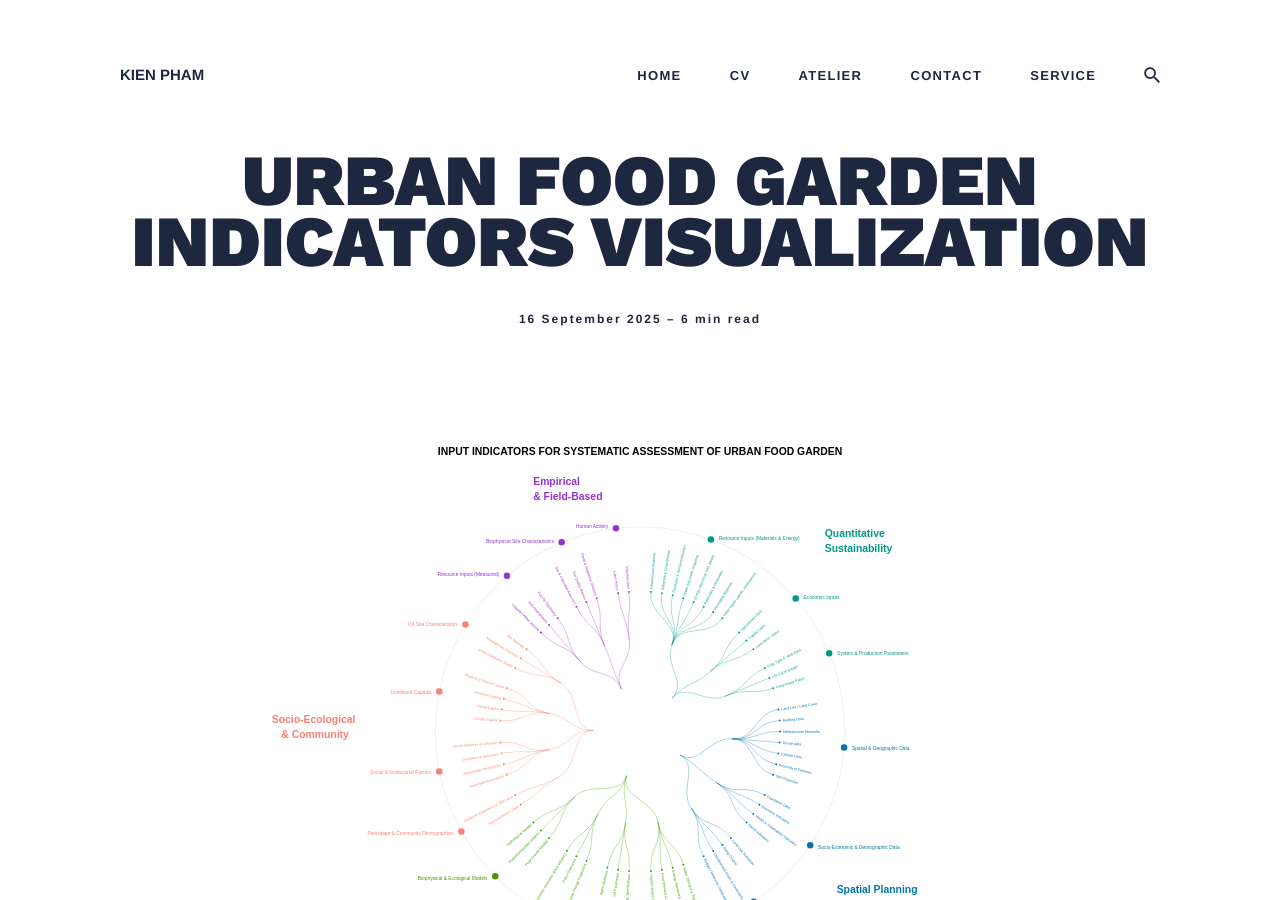
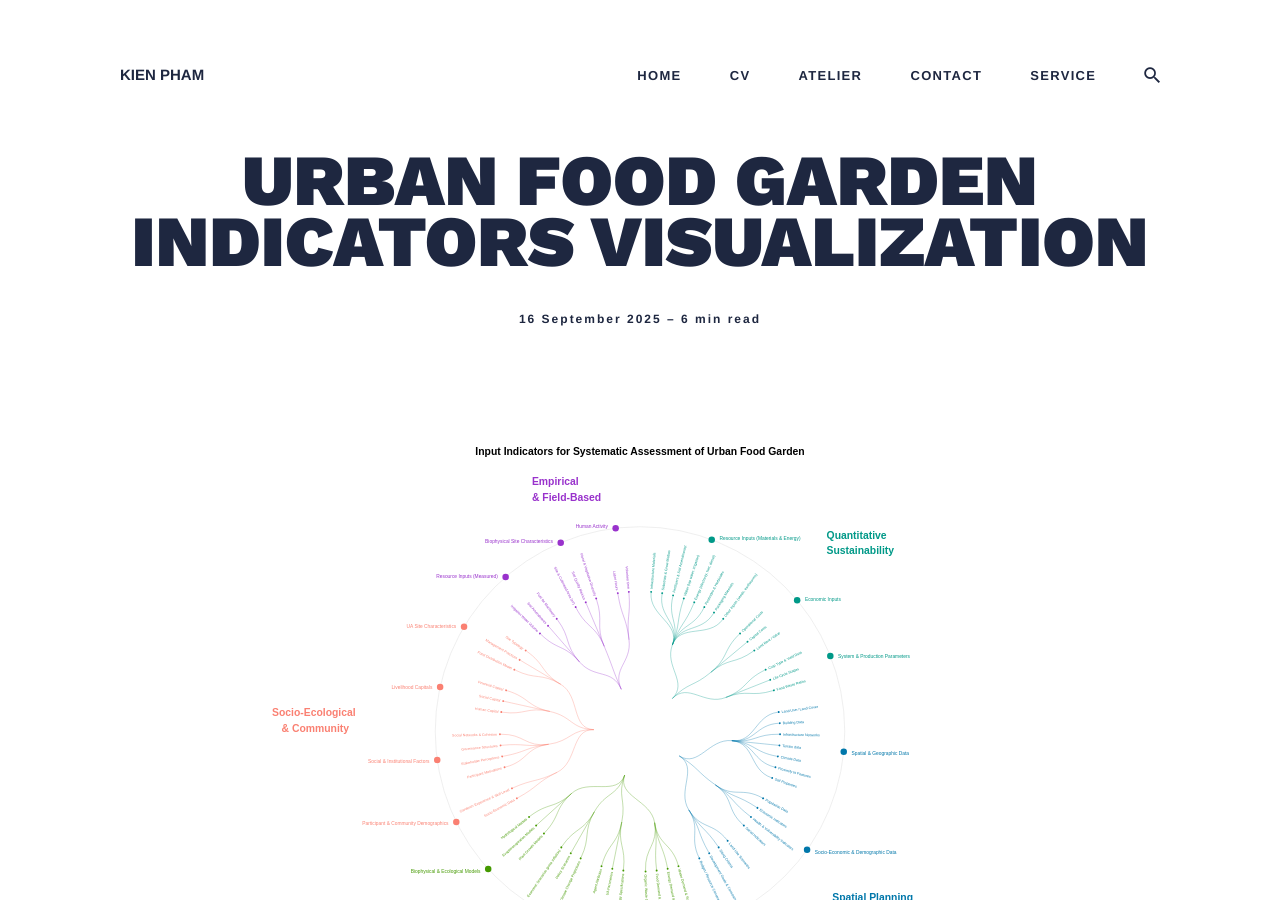
Before and after one commit to ray-ers/ray-ers.github.io, a Jekyll site: the page built from _posts/2025-08-31-UFGs.md, in a window 1280 px wide and 900 px high. Built offline with Jekyll 4.4.1, drawn with Linux system fonts in a browser that asks for light colours; nearby versions of some CDN libraries; comment, search, counter and statistics services are not loaded; part of the change alters nothing that is shown.

Commit message:
Update 2025-08-31-UFGs.md

```diff
--- a/_posts/2025-08-31-UFGs.md
+++ b/_posts/2025-08-31-UFGs.md
@@ -3,15 +3,15 @@ layout: post
 title: Urban Food Garden Indicators Visualization
 category: en
 description: An interactive visualization of input indicators for the systematic assessment of urban food gardens.
-date: 2025-09-16 17:08:00 +0200
+date: 2025-09-16 17:20:00 +0200
 tags: [visualization, urban planning, data, svg, research]
 published: true
 ---
 {% raw %}
-<svg id="urban-garden-chart" xmlns="http://www.w3.org/2000/svg"  version="1.1" xmlns:xlink="http://www.w3.org/1999/xlink" xml:lang="en-us"
+<svg id="chart-svg" xmlns="http://www.w3.org/2000/svg"  version="1.1" xmlns:xlink="http://www.w3.org/1999/xlink" xml:lang="en-us"
   width="2400" height="2200"
   viewBox="0 0 2400 2200"
-  style="max-width: 100%; height: auto; background-color: white;">
+  style="max-width: 100%; height: auto; background-color: white; cursor: grab;">
 <title>Input Indicators for Systematic Assessment of Urban Food Gardens</title>
 
 <style type="text/css">
@@ -34,34 +34,34 @@ published: true
 <g id="biases" transform="translate(1200,1100)"></g>
 </svg>
 
+<script src="https://unpkg.com/@panzoom/panzoom@4.5.1/dist/panzoom.min.js"></script>
+
 <script type="text/javascript">
 (function() {
-    // This function runs only after the entire page is loaded.
     function initChart() {
         try {
-            // All the drawing logic is now safely contained here.
             var link_prefix = "https://en.wikipedia.org/wiki/";
-            var tree_text = {name: "INPUT INDICATORS FOR SYSTEMATIC ASSESSMENT OF URBAN FOOD GARDEN", children:[
+            var tree_text = {name: "Input Indicators for Systematic Assessment of Urban Food Garden", children:[
               {name: "Quantitative \nSustainability", children:[
                 {name: "Resource Inputs (Materials & Energy)", children:[{name: "Infrastructure Materials"},{name: "Substrate & Grow Medias"},{name: "Fertilizers & Soil Amendmentst"},{name: "Water (tap water, irrigation)"},{name: "Energy (electricity, fuel, diesel)"},{name: "Pesticides & Herbicides"},{name: "Packaging Materials"},{name: "Other Inputs (seeds, earthworms)"},]},
-                {name: "Economic Inputs", children:[{name: "Operational Costs"},{name: "Capital Costs"},{name: "Land Rent / Value"},]},
+                {name: "Economic Inputs", children:[{name: "Operational Costs", article: "Operating_expense"},{name: "Capital Costs", article: "Capital_expenditure"},{name: "Land Rent / Value", article: "Land_value_tax"}]},
                 {name: "System & Production Parameters", children:[{name: "Crop Type & Yield Data"},{name: "Life Cycle Stages"},{name: "Food Waste Ratios"},]},
               ]},
               {name: "Spatial Planning \n& Optimization", children:[
-                {name: "Spatial & Geographic Data", children:[{name: "Land Use / Land Cover"},{name: "Building Data"},{name: "Infrastructure Networks"},{name: "Terrain data"},{name: "Climate Data"},{name: "Proximity to Features"},{name: "Soil Properties"},]},
-                {name: "Socio-Economic & Demographic Data", children:[{name: "Population Data"},{name: "Economic Indicators"},{name: "Health & Vulnerability Indicators "},{name: "Social Indicators"},]},
+                {name: "Spatial & Geographic Data", children:[{name: "Land Use / Land Cover", article: "Land_use,_land-use_change,_and_forestry"},{name: "Building Data"},{name: "Infrastructure Networks"},{name: "Terrain data"},{name: "Climate Data"},{name: "Proximity to Features"},{name: "Soil Properties"},]},
+                {name: "Socio-Economic & Demographic Data", children:[{name: "Population Data", article: "Demography"},{name: "Economic Indicators"},{name: "Health & Vulnerability Indicators "},{name: "Social Indicators"},]},
                 {name: "Policy & Planning Scenarios", children:[{name: "Land-Use Scenarios"},{name: "Siting Criteria"},{name: "Development Goals & Constraints"},{name: "Budget / Resource Constraints"},]},
               ]},
               {name: "Systems & Nexus \nModeling", children:[
                 {name: "Resource Flow & Consumption Data", children:[{name: "Water Demand & Supply Data"},{name: "Energy Demand & Supply Data"},{name: "Food Demand & Supply Data"},{name: "Organic Waste Generation Rates"},]},
                 {name: "System Design & Operational Parameters", children:[{name: "Technology Specifications"},{name: "UA Parameters"},{name: "Agent Attributes"},]},
-                {name: "External Drivers & Scenarios", children:[{name: "Climate Change Projections"},{name: "Policy Scenarios"},{name: "Economic Scenarios (price inflation)"},]},
+                {name: "External Drivers & Scenarios", children:[{name: "Climate Change Projections", article: "Climate_model"},{name: "Policy Scenarios"},{name: "Economic Scenarios (price inflation)"},]},
                 {name: "Biophysical & Ecological Models", children:[{name: "Plant Growth Models"},{name: "Evapotranspiration Models"},{name: "Hydrological Models"},]},
               ]},
               {name: "Socio-Ecological \n& Community", children:[
                 {name: "Participant & Community Demographics", children:[{name: "Socio-Economic Data"},{name: "Gardener Experience & Skill Level"},]},
                 {name: "Social & Institutional Factors", children:[{name: "Participant Motivations"},{name: "Stakeholder Perceptions"},{name: "Governance Structures"},{name: "Social Networks & Cohesion"},]},
-                {name: "Livelihood Capitals", children:[{name: "Human Capital"},{name: "Social Capital"},{name: "Financial Capital"},{name: "Physical & Natural Capital"},]},
+                {name: "Livelihood Capitals", children:[{name: "Human Capital", article: "Human_capital"},{name: "Social Capital", article: "Social_capital"},{name: "Financial Capital", article: "Financial_capital"}]},
                 {name: "UA Site Characteristics", children:[{name: "Food Distribution Model"},{name: "Management Practices"},{name: "Site Typology"},]},
               ]},
               {name: "Empirical \n& Field-Based", children:[
@@ -197,6 +197,19 @@ published: true
 
             generate();
 
+            // --- NEW: Initialize Panzoom after the chart is drawn ---
+            const svgElement = document.getElementById('chart-svg');
+            const panzoomTarget = document.getElementById('biases');
+            if (svgElement && panzoomTarget) {
+                const panzoom = Panzoom(panzoomTarget, {
+                    canvas: true, // Recommended for SVG
+                    minScale: 0.5,
+                    maxScale: 10
+                });
+                svgElement.addEventListener('wheel', panzoom.zoomWithWheel);
+            }
+            // --- END NEW ---
+
         } catch (e) {
             console.error("Error initializing SVG chart:", e);
         }
@@ -210,5 +223,3 @@ published: true
 })();
 </script>
 {% endraw %}
-
----
```
